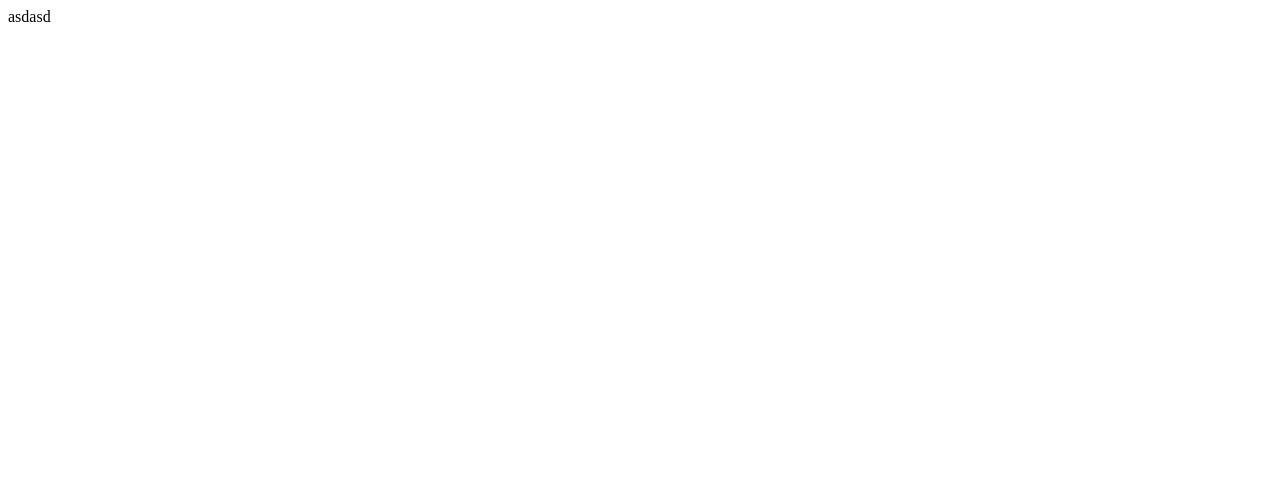
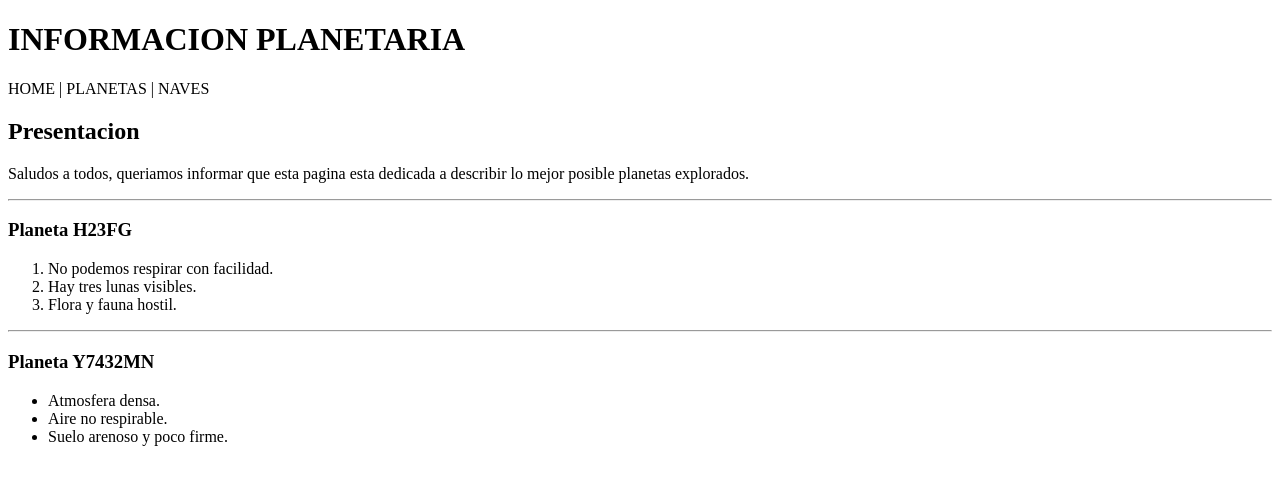
Before and after one commit to nicoezeross/HTML-files, a plain HTML site: page index.html in a window 1280 px wide. Drawn offline with Linux system fonts and the light colour scheme.

Commit message:
act ejerc 1

```diff
--- a/index.html
+++ b/index.html
@@ -3,9 +3,28 @@
 <head>
     <meta charset="UTF-8">
     <meta name="viewport" content="width=device-width, initial-scale=1.0">
-    <title>Prueba HTML</title>
+    <title>JUEGO ESPACIAL LORE</title>
 </head>
 <body>
-    asdasd
+    <h1>INFORMACION PLANETARIA</h1>
+    <span>HOME |</span>
+    <span>PLANETAS |</span>
+    <span>NAVES</span>
+    <h2>Presentacion</h2>
+    <p>Saludos a todos, queriamos informar que esta pagina esta dedicada a describir lo mejor posible planetas explorados.</p>
+    <hr />
+    <h3>Planeta H23FG</h3>
+    <ol>
+        <li>No podemos respirar con facilidad.</li>
+        <li>Hay tres lunas visibles.</li>
+        <li>Flora y fauna hostil.</li>
+    </ol>
+    <hr />
+    <h3>Planeta Y7432MN</h3>
+    <ul>
+        <li>Atmosfera densa.</li>
+        <li>Aire no respirable.</li>
+        <li>Suelo arenoso y poco firme.</li>
+    </ul>
 </body>
 </html>
```
